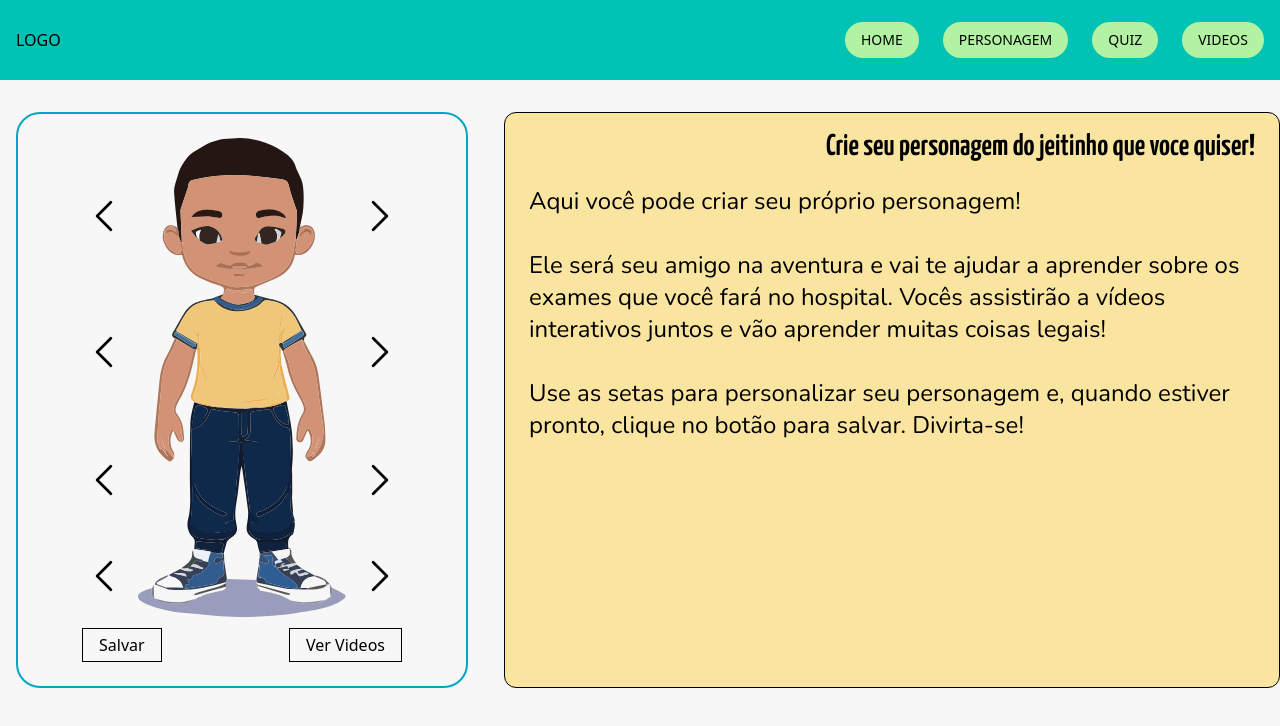
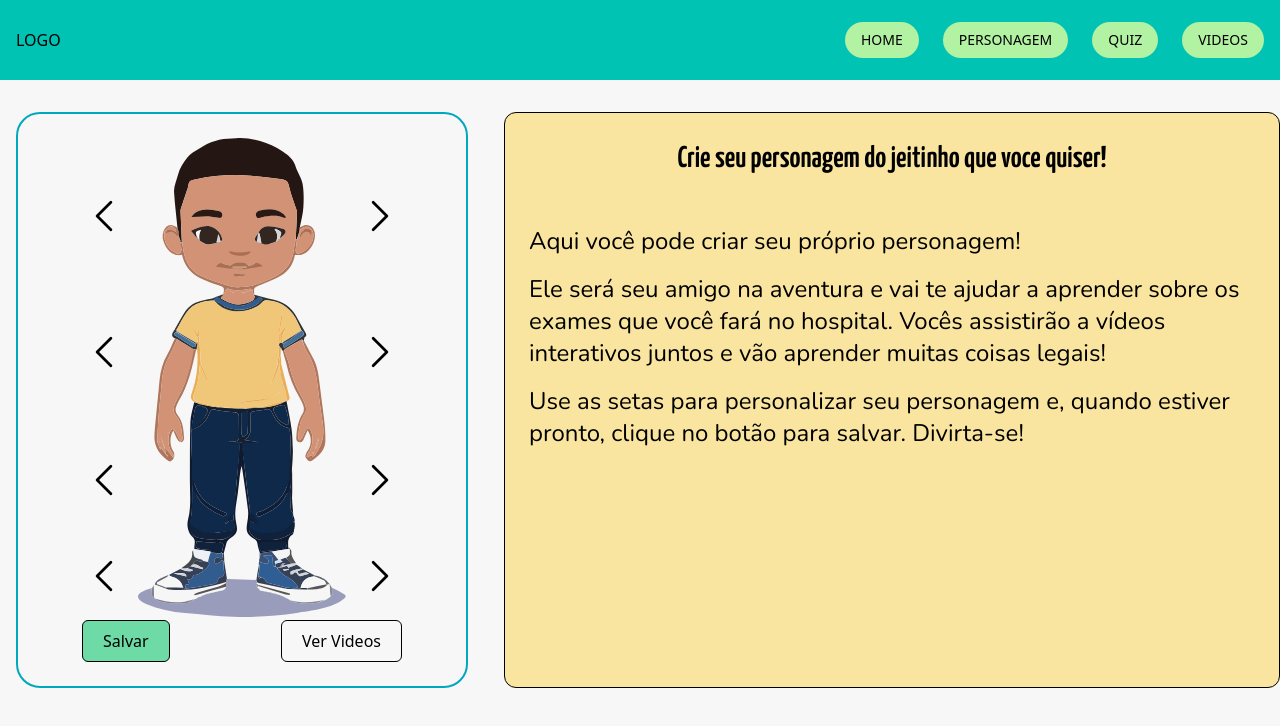
Before and after one commit to rafadagalera/Amigos-da-Saude, a React (Vite) app: page /personagem in a window 1280 px wide. Shown: the top 726 px of the page. Built offline with nearby package versions, Linux system fonts and the light colour scheme.

Commit message:
fix: personagem styles

```diff
--- a/src/components/header.jsx
+++ b/src/components/header.jsx
@@ -15,7 +15,7 @@ export default function Header() {
         <Bars3Icon className="size-6 md:hidden" onClick={handleMenu} />
         <div
           id="menu_mobile"
-          className="absolute bottom-0 right-0 hidden translate-y-[100%] bg-azul-100 font-medium opacity-95 md:hidden px-6 py-4 rounded-b-lg text-lg"
+          className="absolute bottom-0 right-0 hidden translate-y-[100%] rounded-b-lg bg-azul-100 px-6 py-4 text-lg font-medium opacity-95 md:hidden"
         >
           <nav className="flex flex-col gap-5">
             <Link to="/" onClick={handleMenu}>
--- a/src/pages/personagem.jsx
+++ b/src/pages/personagem.jsx
@@ -14,7 +14,7 @@ export default function Personagem() {
   return (
     <div className="pb-4 pt-20 md:pb-10 md:pt-28">
       <div className="flex h-full flex-col-reverse justify-center gap-5 md:container md:mx-auto md:flex-row md:justify-between">
-        <div className=" px-4">
+        <div className="px-4">
           <div className="container mx-auto flex h-[32rem] flex-col items-center rounded-3xl border-2 border-azul-100 px-4 py-6 md:h-[36rem] md:px-16">
             <div className="absolute">
               <div className="relative h-full w-40 md:w-[13rem]">
@@ -80,24 +80,28 @@ export default function Personagem() {
             </div>
 
             <div className="flex w-full max-w-[20rem] justify-between md:w-[24rem]">
-              <button className="border px-4 py-1" onClick={salvarAvatar}>
+              <button
+                className="bg-verde-600 rounded-md border px-4 py-1 font-medium active:bg-lime-100 md:px-5 md:py-2 md:hover:bg-lime-50 hover:shadow-lg "
+                onClick={salvarAvatar}
+              >
                 Salvar
               </button>
-              <Link to="/videos" className="border px-4 py-1">
+              <Link
+                to="/videos"
+                className="bg-branco rounded-md border px-4 py-1 font-medium active:bg-lime-100 md:px-5 md:py-2 hover:bg-lime-50 hover:shadow-lg"
+              >
                 Ver Videos
               </Link>
             </div>
           </div>
         </div>
 
-
         <div className="w-full flex-col gap-5 bg-amarelo-100 px-6 py-4 md:flex md:w-[50rem] md:rounded-xl md:border">
-          <h1 className="text-end font-yanone text-2xl font-semibold md:text-3xl">
-
+          <h1 className="my-3 md:text-center text-end font-yanone text-2xl font-semibold md:text-3xl">
             Crie seu personagem do jeitinho que voce quiser!
           </h1>
 
-          <div className="flex flex-col gap-8 font-nunito">
+          <div className="mt-4 flex flex-col gap-4 pb-6 font-nunito">
             <p className="text-lg md:text-2xl">
               Aqui você pode criar seu próprio personagem!
             </p>
--- a/tailwind.config.js
+++ b/tailwind.config.js
@@ -18,6 +18,7 @@ export default {
       'verde-300': '#55A26A',
       'verde-400': '#008A5F',
       'verde-500': '#00715E',
+      'verde-600': '#6EDBA7',
       'lime-50': '#f7fee7',
       'lime-100': '#C6CF84',
       'lime-200': '#90B970',
```
